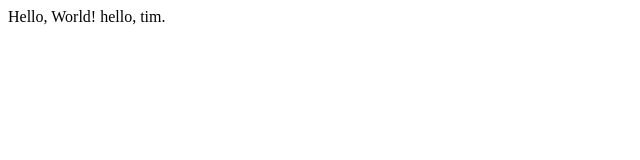
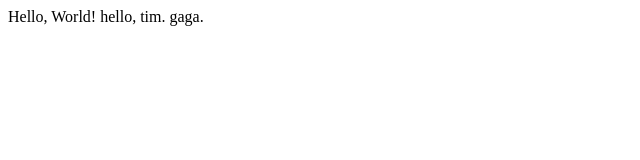
Before and after one commit to iqcz/gitdemo, a plain HTML site: page index.html in a window 1280 px wide. Shown: the full height of the page, 0-640 px from the left. Drawn offline with Linux system fonts and the light colour scheme.

Commit message:
feat:add gaga line.

```diff
--- a/index.html
+++ b/index.html
@@ -5,5 +5,7 @@
 		Hello, World!
 
 		hello, tim.
+
+		gaga.
 	</body>
 </html>
```
